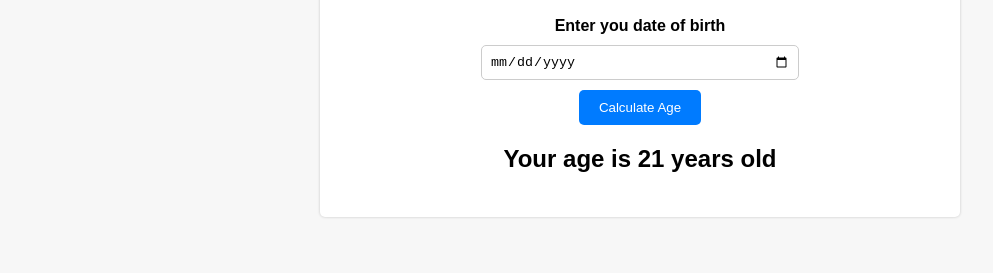
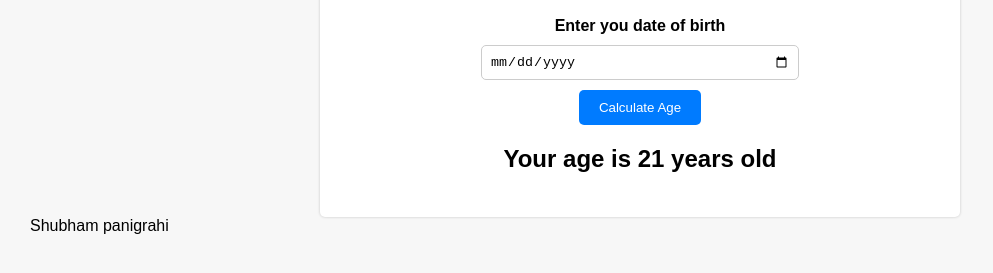
Before and after one commit to Shubham-Panigrahi/calc-v2, a plain HTML site: page index.html in a window 1280 px wide. Shown: the part 145-418 px from the top of the page, without its empty margins (0-993 px from the left). Drawn offline with Linux system fonts and the light colour scheme.

Commit message:
add new branch v2

```diff
--- a/index.html
+++ b/index.html
@@ -17,7 +17,9 @@
             <p id="result">Your age is 21 years old</p>
         </div>
     </div>
-
+    <div>
+        Shubham panigrahi
+    </div>
 
     <script src="index.js"></script>
 </body>
```
